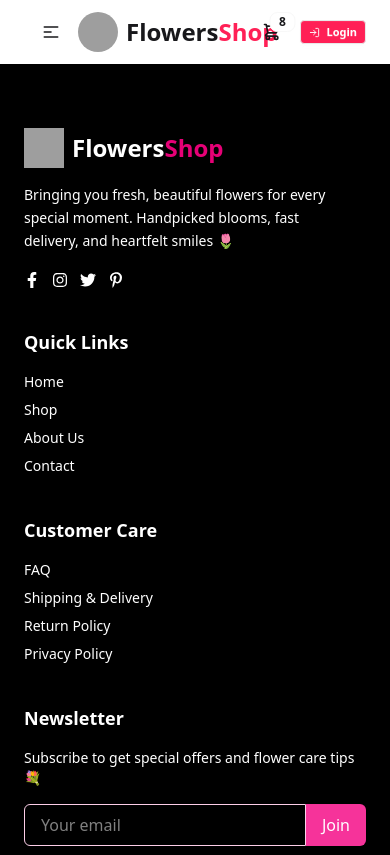
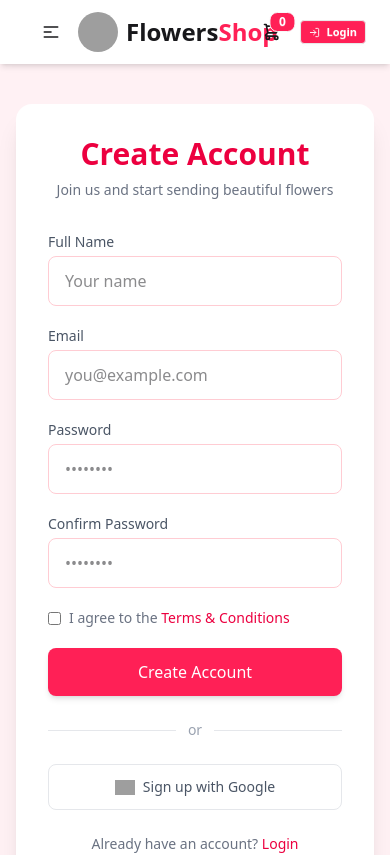
Before and after one commit to mohammademon393/Flowers-Shop, a React (Vite) app: page /register in a window 390 px wide. Shown: the top 855 px of the page. Built offline with nearby package versions, Linux system fonts and the light colour scheme; grey boxes are pictures that could not be loaded.

Commit message:
update cart option

```diff
--- a/src/Components/Navbar/Cart.jsx
+++ b/src/Components/Navbar/Cart.jsx
@@ -1,11 +1,97 @@
-import React from 'react';
+import React from "react";
+import { Link } from "react-router";
 
 const Cart = () => {
-    return (
-        <div>
+  return (
+    <div className="min-h-screen bg-[#fff1f4] py-10 px-4">
+      <div className="max-w-7xl mx-auto">
+        {/* Page Title */}
+        <h2 className="text-3xl font-bold text-gray-800 mb-8">
+          Your <span className="text-rose-600">Cart</span>
+        </h2>
 
+        <div className="grid grid-cols-1 lg:grid-cols-3 gap-8">
+          {/* Cart Items */}
+          <div className="lg:col-span-2 space-y-6">
+            {/* Single Item */}
+            {[1, 2].map((item) => (
+              <div
+                key={item}
+                className="flex flex-col sm:flex-row gap-4 bg-white p-5 rounded-xl shadow"
+              >
+                {/* Image */}
+                <img
+                  src="https://images.unsplash.com/photo-1526047932273-341f2a7631f9?w=400"
+                  alt="Flower"
+                  className="w-full sm:w-28 h-28 object-cover rounded-lg"
+                />
+
+                {/* Info */}
+                <div className="flex-1">
+                  <h3 className="font-semibold text-lg">Pink Tulip Bouquet</h3>
+                  <p className="text-sm text-gray-500">
+                    Fresh flowers for special moments
+                  </p>
+
+                  <div className="flex flex-wrap items-center justify-between mt-4 gap-3">
+                    {/* Quantity */}
+                    <div className="flex items-center gap-3">
+                      <button className="px-3 py-1 border rounded-md hover:bg-rose-500 hover:text-white">
+                        -
+                      </button>
+                      <span className="font-medium">1</span>
+                      <button className="px-3 py-1 border rounded-md hover:bg-rose-500 hover:text-white">
+                        +
+                      </button>
+                    </div>
+
+                    {/* Price */}
+                    <p className="font-semibold text-rose-600">$120</p>
+                  </div>
+                </div>
+
+                {/* Remove */}
+                <button className="text-sm text-gray-400 hover:text-red-500 self-start sm:self-center">
+                  Remove
+                </button>
+              </div>
+            ))}
+          </div>
+
+          {/* Summary */}
+          <div className="bg-white p-6 rounded-xl shadow h-fit">
+            <h3 className="text-xl font-semibold mb-4">Order Summary</h3>
+
+            <div className="space-y-3 text-sm text-gray-600">
+              <div className="flex justify-between">
+                <span>Subtotal</span>
+                <span>$240</span>
+              </div>
+              <div className="flex justify-between">
+                <span>Delivery</span>
+                <span>$20</span>
+              </div>
+              <div className="flex justify-between font-semibold text-gray-800 border-t pt-3">
+                <span>Total</span>
+                <span className="text-rose-600">$260</span>
+              </div>
+            </div>
+
+            <button className="w-full mt-6 bg-rose-500 hover:bg-rose-600 text-white py-3 rounded-lg font-medium transition">
+              Proceed to Checkout
+            </button>
+
+            <Link
+              to="/shop"
+              className="block text-center mt-4 text-sm text-rose-600 hover:underline"
+            >
+              Continue Shopping
+            </Link>
+          </div>
         </div>
-    );
+      </div>
+    </div>
+  );
 };
 
 export default Cart;
--- a/src/Components/Navbar/Navbar.jsx
+++ b/src/Components/Navbar/Navbar.jsx
@@ -5,7 +5,6 @@ import { FiLogIn } from "react-icons/fi";
 import { MdContactMail } from "react-icons/md";
 import { PiFlowerLotusBold } from "react-icons/pi";
 import { Link, NavLink } from "react-router";
-
 
 const Navbar = () => {
   const navClass = ({ isActive }) =>
@@ -95,26 +94,42 @@ const Navbar = () => {
           </Link> */}
 
           {/* cart in daisy ui */}
-          <div className="dropdown dropdown-end mr-2 md:mr-4 ">
-      <div tabIndex={0} role="button" className="btn btn-ghost btn-circle">
-        <div className="indicator">
-          <svg xmlns="http://www.w3.org/2000/svg" className="h-5 w-5" fill="none" viewBox="0 0 24 24" stroke="currentColor"> <path strokeLinecap="round" strokeLinejoin="round" strokeWidth="2" d="M3 3h2l.4 2M7 13h10l4-8H5.4M7 13L5.4 5M7 13l-2.293 2.293c-.63.63-.184 1.707.707 1.707H17m0 0a2 2 0 100 4 2 2 0 000-4zm-8 2a2 2 0 11-4 0 2 2 0 014 0z" /> </svg>
-          <span className="badge badge-sm indicator-item">8</span>
-        </div>
-      </div>
-      <div
-        tabIndex={0}
-        className="card card-compact dropdown-content bg-base-100 z-1 mt-3 w-52 shadow">
-        <div className="card-body">
-          <span className="text-lg font-bold">8 Items</span>
-          <span className="text-pink-500">Subtotal: $999</span>
-          <div className="card-actions">
-            {/* cart btn */}
-            <Link to="/cart" className="btn border border-rose-500 hover:bg-rose-600 hover:text-white btn-block">View cart</Link>
+          <div className="dropdown dropdown-end dropdown-hover mr-2 md:mr-4">
+            {/* Cart Icon (Click = Go to Cart Page) */}
+            <Link
+              to="/cart"
+              className="btn btn-ghost btn-circle"
+              aria-label="Cart"
+            >
+              <div className="indicator">
+                <svg
+                  xmlns="http://www.w3.org/2000/svg"
+                  className="h-5 w-5"
+                  fill="none"
+                  viewBox="0 0 24 24"
+                  stroke="currentColor"
+                >
+                  <path
+                    strokeLinecap="round"
+                    strokeLinejoin="round"
+                    strokeWidth="2"
+                    d="M3 3h2l.4 2M7 13h10l4-8H5.4M7 13L5.4 5
+             M7 13l-2.293 2.293c-.63.63-.184 1.707.707 1.707H17
+             m0 0a2 2 0 100 4 2 2 0 000-4
+             m-8 2a2 2 0 11-4 0 2 2 0 014 0z"
+                  />
+                </svg>
+
+                {/* Cart Count */}
+                <span className="badge badge-sm indicator-item bg-rose-500 text-white">
+                  0
+                </span>
+              </div>
+            </Link>
+
+            {/* Dropdown Preview (Hover Only) */}
+
           </div>
-        </div>
-      </div>
-    </div>
 
           {/* login btn */}
           <Link
--- a/src/Pages/Login/Register.jsx
+++ b/src/Pages/Login/Register.jsx
@@ -1,11 +1,122 @@
-import React from 'react';
+import React from "react";
+import { Link } from "react-router";
 
 const Register = () => {
-    return (
-        <div>
+  return (
+    <div className="min-h-screen py-10 flex items-center justify-center bg-[#fff1f4] px-4">
+      <div className="w-full max-w-md bg-white rounded-2xl shadow-xl p-8">
+        {/* Header */}
+        <div className="text-center mb-8">
+          <h2 className="text-3xl font-bold text-rose-600">
+            Create Account
+          </h2>
+          <p className="text-gray-500 text-sm mt-2">
+            Join us and start sending beautiful flowers
+          </p>
+        </div>
 
+        {/* Form */}
+        <form className="space-y-5">
+          {/* Name */}
+          <div>
+            <label className="block text-sm font-medium text-gray-600 mb-1">
+              Full Name
+            </label>
+            <input
+              type="text"
+              placeholder="Your name"
+              className="w-full px-4 py-3 rounded-lg border border-rose-200 focus:outline-none focus:ring-2 focus:ring-rose-500"
+            />
+          </div>
+
+          {/* Email */}
+          <div>
+            <label className="block text-sm font-medium text-gray-600 mb-1">
+              Email
+            </label>
+            <input
+              type="email"
+              placeholder="you@example.com"
+              className="w-full px-4 py-3 rounded-lg border border-rose-200 focus:outline-none focus:ring-2 focus:ring-rose-500"
+            />
+          </div>
+
+          {/* Password */}
+          <div>
+            <label className="block text-sm font-medium text-gray-600 mb-1">
+              Password
+            </label>
+            <input
+              type="password"
+              placeholder="••••••••"
+              className="w-full px-4 py-3 rounded-lg border border-rose-200 focus:outline-none focus:ring-2 focus:ring-rose-500"
+            />
+          </div>
+
+          {/* Confirm Password */}
+          <div>
+            <label className="block text-sm font-medium text-gray-600 mb-1">
+              Confirm Password
+            </label>
+            <input
+              type="password"
+              placeholder="••••••••"
+              className="w-full px-4 py-3 rounded-lg border border-rose-200 focus:outline-none focus:ring-2 focus:ring-rose-500"
+            />
+          </div>
+
+          {/* Terms */}
+          <div className="flex items-start gap-2 text-sm">
+            <input type="checkbox" className="accent-rose-500 mt-1" />
+            <p className="text-gray-500">
+              I agree to the{" "}
+              <Link className="text-rose-600 hover:underline">
+                Terms & Conditions
+              </Link>
+            </p>
+          </div>
+
+          {/* Button */}
+          <button
+            type="submit"
+            className="w-full bg-rose-500 hover:bg-rose-600 text-white py-3 rounded-lg font-medium transition shadow-md"
+          >
+            Create Account
+          </button>
+        </form>
+
+        {/* Divider */}
+        <div className="my-6 flex items-center gap-3">
+          <div className="flex-1 h-px bg-gray-200"></div>
+          <span className="text-gray-400 text-sm">or</span>
+          <div className="flex-1 h-px bg-gray-200"></div>
         </div>
-    );
+
+        {/* Social Register */}
+        <button className="w-full border border-gray-200 py-3 rounded-lg flex items-center justify-center gap-2 hover:bg-gray-50 transition">
+          <img
+            src="https://www.svgrepo.com/show/475656/google-color.svg"
+            alt="Google"
+            className="w-5"
+          />
+          <span className="text-sm font-medium text-gray-600">
+            Sign up with Google
+          </span>
+        </button>
+
+        {/* Footer */}
+        <p className="text-center text-sm text-gray-500 mt-6">
+          Already have an account?{" "}
+          <Link
+            to="/login"
+            className="text-rose-600 hover:rose-500 font-medium hover:underline"
+          >
+            Login
+          </Link>
+        </p>
+      </div>
+    </div>
+  );
 };
 
 export default Register;
```
